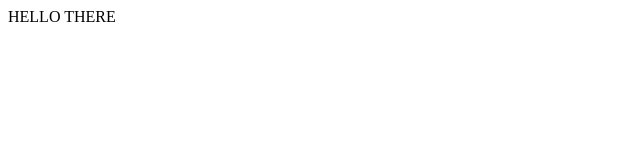
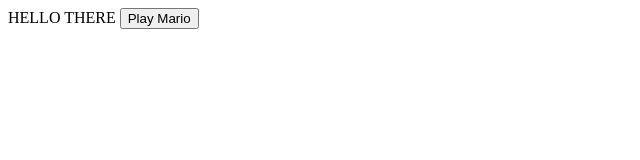
Before and after one commit to koop4/musicVibe, a plain HTML site: page index.html in a window 1280 px wide. Shown: the whole page, without its empty margins (0-640 px from the left). Drawn offline with Linux system fonts and the light colour scheme.

Commit message:
add mario

```diff
--- a/index.html
+++ b/index.html
@@ -8,9 +8,13 @@
 </head>
 <body>
     HELLO THERE
+    <button type="button" onclick="playMario()"> Play Mario </button>
+
 </body>
 </html>
 
 <script>
-    navigator.vibrate([125,75,125,275,200,275,125,75,128,275,200,600,200,600]);
+    function playMario() {
+        navigator.vibrate([125,75,125,275,200,275,125,75,128,275,200,600,200,600]);
+    }
 </script>
```
